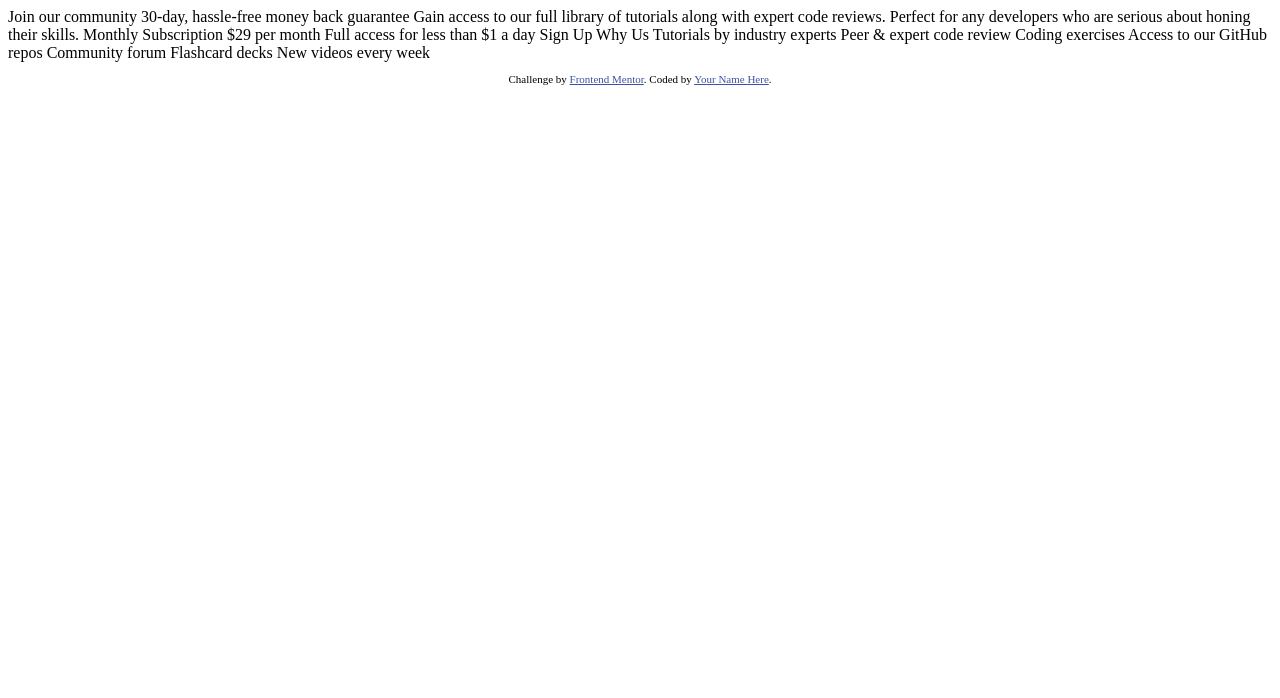
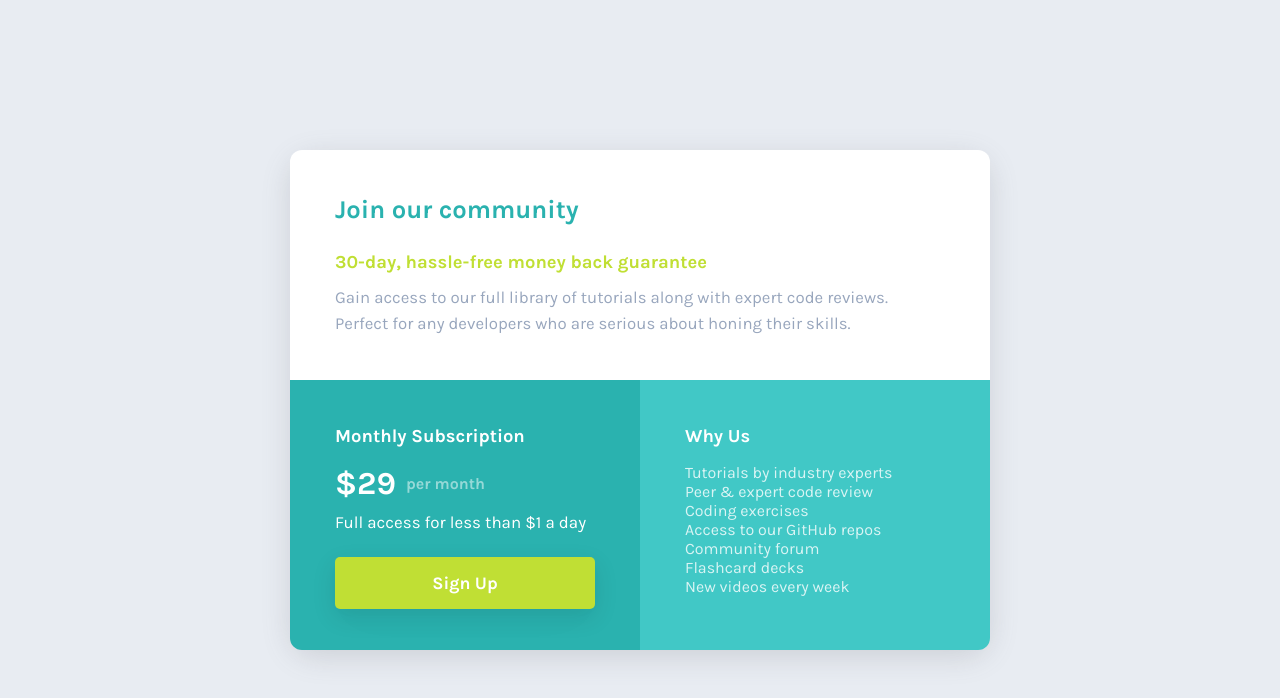
Before and after one commit to juliosam/single-price-grid, a plain HTML site: page index.html in a window 1280 px wide. Drawn offline with Linux system fonts and the light colour scheme.

Commit message:
ready for review

```diff
--- a/index.html
+++ b/index.html
@@ -3,48 +3,52 @@
 <head>
   <meta charset="UTF-8">
   <meta name="viewport" content="width=device-width, initial-scale=1.0"> <!-- displays site properly based on user's device -->
+  <link rel="icon" type="image/png" sizes="32x32" href="./images/favicon-32x32.png">
+  <link rel="preconnect" href="https://fonts.googleapis.com">
+  <link rel="preconnect" href="https://fonts.gstatic.com" crossorigin>
+  <link href="https://fonts.googleapis.com/css2?family=Karla:wght@400;700&family=Kumbh+Sans:wght@400;700&family=Red+Hat+Display:wght@500;700;900&display=swap" rel="stylesheet">
+  <link rel="stylesheet" href="style.css">
+  <title>Frontend Mentor | Single Price Grid Component</title>
+</head>
 
-  <link rel="icon" type="image/png" sizes="32x32" href="./images/favicon-32x32.png">
+<body>
+  <div class="container">
+    <div class="grid">
+      <div class="heading">
+        <h2 class="heading__title">Join our community
+        </h2>
+        <h4 class="heading__subTitle">30-day, hassle-free money back guarantee</h4>
+        <p class="heading__paragraph">Gain access to our full library of tutorials along with expert code reviews.
+          Perfect for any developers who are serious about honing their skills.</p>
+      </div>
+      <div class="priceSection">
+        <h4 class="priceSection__title">Monthly Subscription</h4>
+        <div class="priceSection__priceLine">
+          <span class="priceSection__price">&dollar;29</span>
+          <span class="priceSection__period">per month</span>
+        </div>
+        <p class="priceSection__paragraph">Full access for less than &dollar;1 a day</p>
+        <button class="priceSection__btn">Sign Up</button>
 
-  <title>Frontend Mentor | Single Price Grid Component</title>
+      </div>
+      <div class="usSection">
+        <h4 class="usSection__title">Why Us</h4>
+        <p class="usSection__paragraph">Tutorials by industry experts
+          Peer &amp; expert code review
+          Coding exercises<br>
+          Access to our GitHub repos
+          Community forum<br>
+          Flashcard decks<br>
+          New videos every week</p>
 
-  <!-- Feel free to remove these styles or customise in your own stylesheet 👍 -->
-  <style>
-    .attribution { font-size: 11px; text-align: center; }
-    .attribution a { color: hsl(228, 45%, 44%); }
-  </style>
-</head>
-<body>
-  Join our community
+      </div>
+    </div>
 
-  30-day, hassle-free money back guarantee
+  </div>
 
-  Gain access to our full library of tutorials along with expert code reviews.
-  Perfect for any developers who are serious about honing their skills.
 
-  Monthly Subscription
 
-  &dollar;29 per month
 
-  Full access for less than &dollar;1 a day
 
-  Sign Up
-
-  Why Us
-
-  Tutorials by industry experts
-  Peer &amp; expert code review
-  Coding exercises
-  Access to our GitHub repos
-  Community forum
-  Flashcard decks
-  New videos every week
-
-  <footer>
-    <p class="attribution">
-      Challenge by <a href="https://www.frontendmentor.io?ref=challenge" target="_blank">Frontend Mentor</a>.
-      Coded by <a href="#">Your Name Here</a>.
-    </p>
-  </footer>
 </body>
 </html>
--- /dev/null
+++ b/style.css
@@ -0,0 +1,160 @@
+*{
+    box-sizing: border-box;
+    font-family: 'Karla', sans-serif;
+}
+
+
+:root {
+--cyan: hsl(179, 62%, 43%);
+--bright-yellow: hsl(71, 73%, 54%) ;
+--light-gray: hsl(204, 43%, 93%);
+--grayish-blue: hsl(218, 22%, 67%);
+}
+
+body{
+    margin: 0;
+}
+
+
+.container{
+    width: 100vw;
+    height: 100vh;
+    background-color: hsl(216, 29%, 93%);
+    display: flex;
+    align-items: center;
+}
+
+.grid{
+    margin: 0 auto;
+    width: 700px;
+    height: 500px;
+    display: flex;
+    flex-wrap: wrap;
+    border-radius: 25px;
+    box-shadow: rgba(100, 100, 111, 0.2) 0px 7px 29px 0px;
+}
+
+.heading{
+    width: 700px;
+    height: 230px;
+    background-color: white;
+    border-radius: 12px 12px 0 0;
+    padding: 45px;
+}
+
+.priceSection{
+    width: 350px;
+    height: 270px;
+    background-color: var(--cyan);
+    border-radius: 0 0 0 12px;
+    padding: 45px;
+}
+
+.usSection{
+    width: 350px;
+    height: 270px;
+    background-color: hsl(179, 55%, 52%);
+    border-radius: 0 0 12px 0;
+    padding: 45px;
+}
+
+h4 {
+    font-size: 1.15rem;
+    margin: 0 0 10px 0;
+    color: white;
+}
+
+.heading__title{
+    font-size: 1.6rem;
+    margin: 0 0 27px 0;
+    color: var(--cyan);
+
+}
+
+.heading__subTitle{
+    color: var(--bright-yellow);
+}
+
+.heading__paragraph {
+    color:var(--grayish-blue);
+    font-weight: 400;
+    font-size: 1.05rem;
+    line-height: 1.6rem;
+    max-width: 570px;
+    margin-top: 12px;
+}
+
+.priceSection__priceLine{
+    display: flex;
+    align-items: center;
+    margin-top: 18px;
+}
+
+.priceSection__price{
+    font-size: 2rem;
+    color: white;
+    font-weight: 700;
+
+}
+.priceSection__period{
+    color: rgb(255, 255, 255, 0.5);
+    margin-left: 10px;
+    font-weight: 700;
+
+}
+.priceSection__paragraph{
+    color:white;
+    margin: 10px 0 25px 0;
+    font-size: 1.06rem;
+}
+.priceSection__btn{
+    color: white;
+    width: 260px;
+    height: 52px;
+    border:none;
+    background-color: var(--bright-yellow);
+    border-radius: 5px;
+    font-size: 1.1rem;
+    font-weight: 700;
+    box-shadow: rgba(17, 17, 26, 0.01) 0px 4px 16px, rgba(17, 17, 26, 0.1) 0px 8px 24px, rgba(17, 17, 26, 0.01) 0px 16px 56px;
+}
+
+.usSection__paragraph{
+    color: rgb(255, 255, 255, 0.8);
+    max-width: 210px;
+
+}
+
+@media(max-width:702px){
+
+    .container{ height: 100%;
+    padding: 20px 0 20px 0;
+    }
+
+    .grid{
+        width: 325px;
+        height: 100%;
+    }
+
+
+    .heading{
+        width: 325px;
+        height: 360px;
+    }
+
+    .priceSection{
+        width: 325px;
+        border-radius: 0;
+        padding-bottom: 45px;
+        height: 290px;
+    }
+
+    .usSection{
+        width: 325px;
+        border-radius: 0 0 12px 12px;
+    }
+
+    .priceSection__btn{
+        width: 235px;
+    }
+}
```
